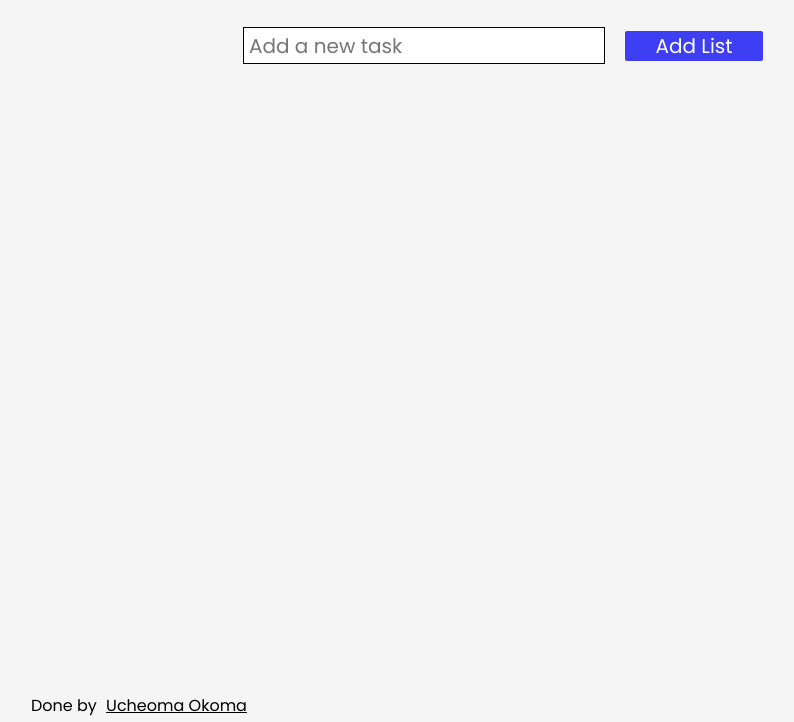
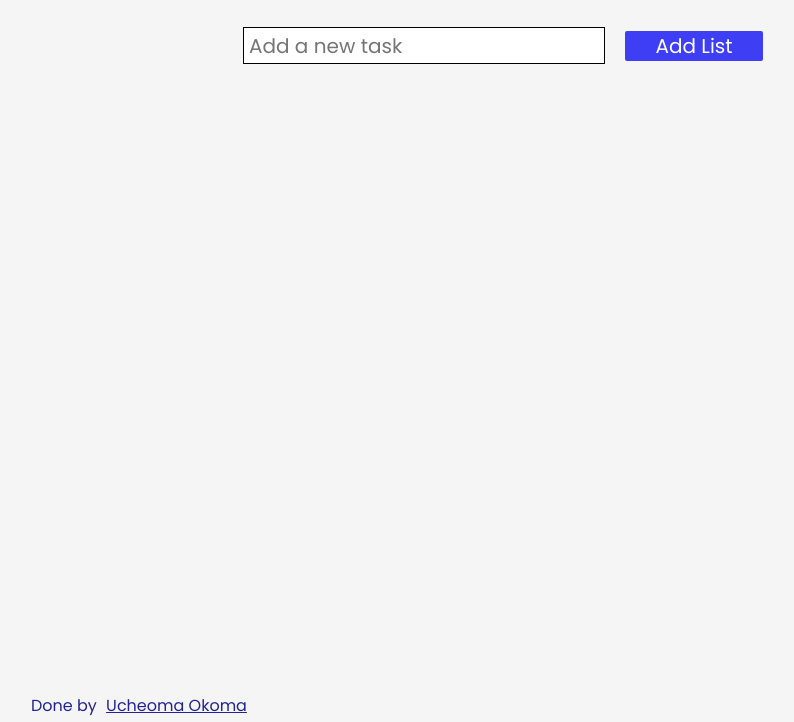
Before and after one commit to Oucheoma/To-do-list-app, a plain HTML site: page index.html in a window 1280 px wide. Shown: the part 78-800 px from the top of the page, without its empty margins (257-1051 px from the left). Drawn offline with Linux system fonts and the light colour scheme.

Commit message:
Update style.css

```diff
--- a/style.css
+++ b/style.css
@@ -97,10 +97,10 @@ footer {
     margin: 0 auto;
   }
 footer a{
-    color: black;
+    color: rgb(35, 35, 148);
 }
 footer .link{
-    color: black;
+    color: rgb(35, 35, 148);
     padding-right: 5px;
 }
 
```
